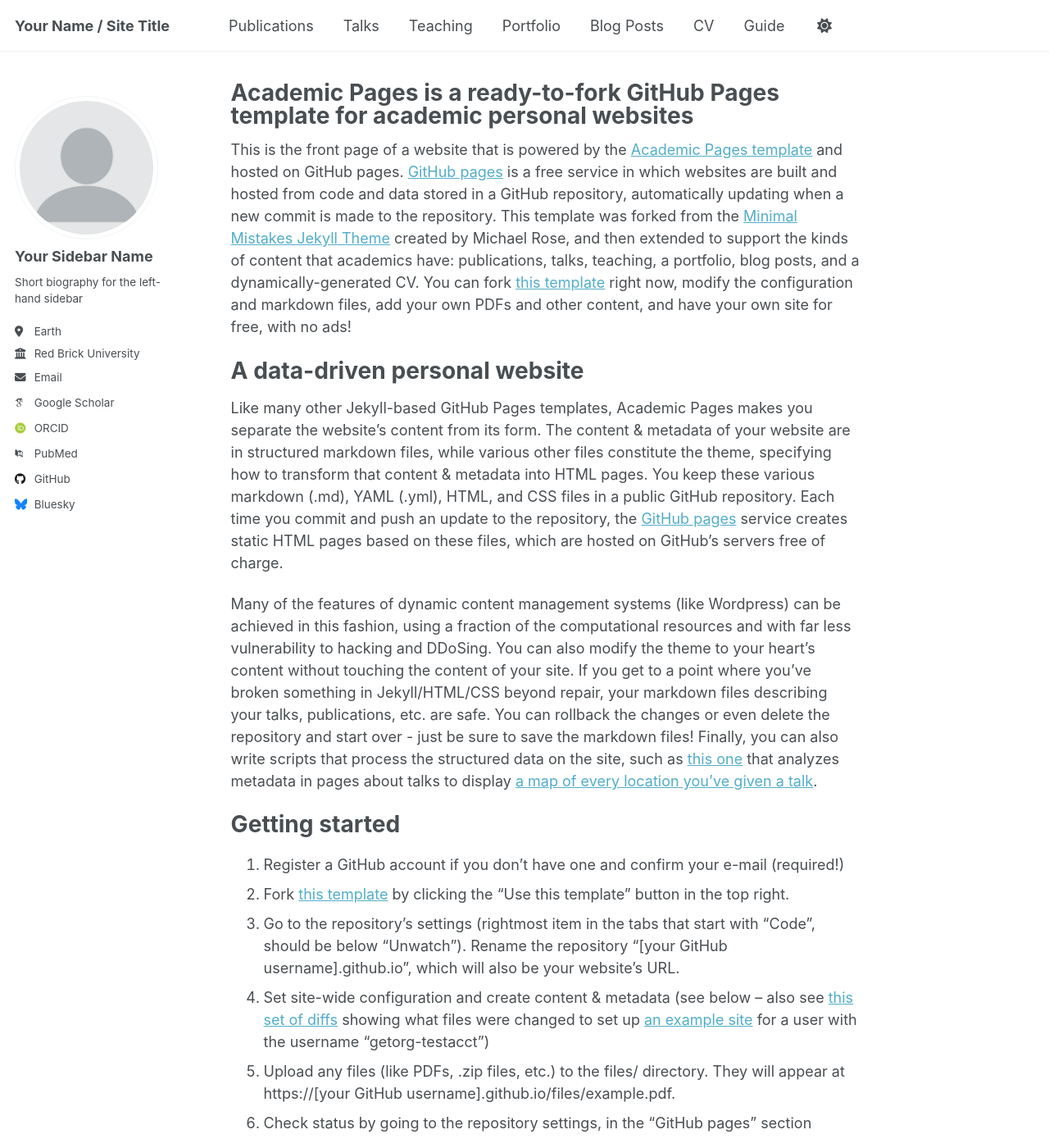
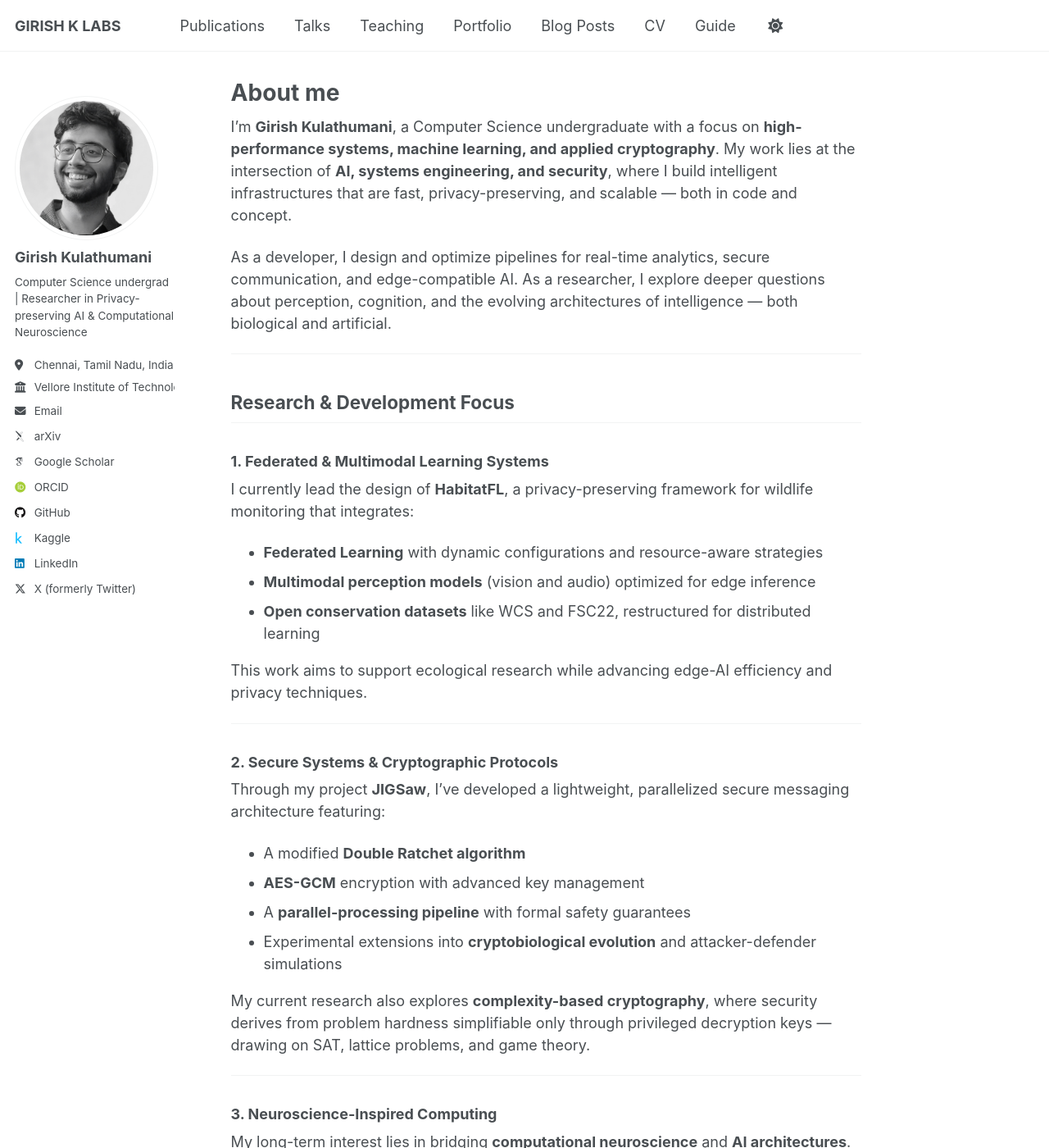
Before and after one commit to Girish-K01/girish-k01.github.io, a Jekyll site: the page built from _pages/about.md, in a window 1280 px wide and 1400 px high. Shown: the whole window at 82% size. Built offline with Jekyll 4.4.1, drawn with Linux system fonts in a browser that asks for light colours; some web fonts are replaced; some of the changed text lies outside the part shown.

Commit message:
basic changes to about.md and _config.yml

```diff
--- a/_config.yml
+++ b/_config.yml
@@ -9,35 +9,35 @@
 # Basic Site Settings
 locale                   : "en-US"
 site_theme               : "default"
-title                    : "Your Name / Site Title"
+title                    : "GIRISH K LABS"
 title_separator          : "-"
-name                     : &name "Your Name"
-description              : &description "personal description"
-url                      : https://academicpages.github.io # the base hostname & protocol for your site e.g. "https://[your GitHub username].github.io"
-baseurl                  : "" # the subpath of your site, e.g. "/blog"
-repository               : "academicpages/academicpages.github.io"
+name                     : &name "Girish K"
+description              : &description "Computer Science undergrad | Researcher in Privacy-preserving AI & Computational Neuroscience"
+url                      : "https://girish-k01.github.io"
+baseurl                  : ""
+repository               : "Girish-K01/girish-k01.github.io"
 
 # Site Author - The following control what appear as part of the author content on the side bar.
 #               If a field is blank the icon and link will not appear, otherwise it will be shown.
 #               Additional customization can be done by editing /_includes/author-profile.html
 author:
   # Biographic information
-  avatar           : "profile.png"
-  name             : "Your Sidebar Name"
+  avatar           : "profile_pic.jpg"
+  name             : "Girish Kulathumani"
   pronouns         : # example: "she/her"
-  bio              : "Short biography for the left-hand sidebar"
-  location         : "Earth"
-  employer         : "Red Brick University"
+  bio              : "Computer Science undergrad | Researcher in Privacy-preserving AI & Computational Neuroscience"
+  location         : "Chennai, Tamil Nadu, India"
+  employer         : "Vellore Institute of Technology"
   uri              : # URL
-  email            : "none@example.org"
+  email            : "girishkulathumani@gmail.com"
 
   # Academic websites
-  arxiv            : # URL - Update with the correct link to your profile
-  googlescholar    : "https://scholar.google.com/citations?user=PS_CX0AAAAAJ"
+  arxiv            : "https://arxiv.org/a/kulathumani_g_1.html"
+  googlescholar    : "https://scholar.google.com/citations?user=hOmai0UAAAAJ&hl=en"
   impactstory      : # URL
-  orcid            : "http://orcid.org/yourorcidurl"
+  orcid            : "https://orcid.org/0009-0003-9210-0999"
   semantic         : # URL
-  pubmed           : "https://www.ncbi.nlm.nih.gov/pubmed/?term=john+snow"
+  pubmed           : # URL
   researchgate     : # URL
   scopus           : # URL
 
@@ -45,12 +45,12 @@
   bitbucket        : # Username - Update with your username on the site
   codepen          : # Username
   dribbble         : # Username
-  github           : "academicpages"
-  kaggle           : # Username
+  github           : "Girish-K01" # Username - Update with your username on the site
+  kaggle           : "girishk49"
   stackoverflow    : # User number or user number and name (i.e., use "1" or "1/jeff-atwood")
 
   # Social media
-  bluesky          : "bsky.app" # Replace this with you Bluesky username
+  bluesky          : # Username
   facebook         : # Username
   flickr           : # Username
   foursquare       : # Username
@@ -59,7 +59,7 @@
   keybase          : # Username
   instagram        : # Username
   lastfm           : # Username
-  linkedin         : # Username
+  linkedin         : "girish-kulathumani"
   mastodon         : # URL
   medium           : # URL
   pinterest        : # Username
@@ -67,7 +67,7 @@
   steam            : # Username
   telegram         : # URL
   tumblr           : # Username
-  twitter          : # Username for X / Twitter
+  twitter          : "GK4913"
   vine             : # Username
   weibo            : # Username
   wikipedia        : # Username
@@ -92,7 +92,7 @@
 read_more                : "disabled" # if enabled, adds "Read more" links to excerpts
 talkmap_link             : false      #change to true to add link to talkmap on talks page
 comments:
-  provider               : # false (default), "disqus", "discourse", "facebook", "google-plus", "staticman", "custom"
+  provider               : "staticman"
   disqus:
     shortname            :
   discourse:
@@ -103,7 +103,7 @@
     colorscheme          : # "light" (default), "dark"
 staticman:
   allowedFields          : ['name', 'email', 'url', 'message']
-  branch                 : "gh-pages" # "master", "gh-pages"
+  branch                 : "master"
   commitMessage          : "New comment."
   filename               : comment-{@timestamp}
   format                 : "yml"
@@ -131,12 +131,12 @@
 
 # Social Sharing
 twitter:
-  username               : &twitter
+  username               : &twitter "GK4913"
 facebook:
   username               :
   app_id                 :
   publisher              :
-og_image                 :  # Open Graph/Twitter default site image
+og_image                 : "og_image.png"
 # For specifying social profiles
 # - https://developers.google.com/structured-data/customize/social-profiles
 social:
@@ -147,9 +147,9 @@
 
 # Analytics
 analytics:
-  provider               :  "false" # false (default), "google", "google-universal", "google-analytics-4", "custom"
+  provider: "google-analytics-4"
   google:
-    tracking_id          :
+    tracking_id: "G-PZ8254RK67"
 
 
 # Reading Files
--- a/_pages/about.md
+++ b/_pages/about.md
@@ -1,49 +1,95 @@
 ---
 permalink: /
-title: "Academic Pages is a ready-to-fork GitHub Pages template for academic personal websites"
+title: "About me"
 author_profile: true
 redirect_from:
   - /about/
   - /about.html
 ---
+I’m **Girish Kulathumani**, a Computer Science undergraduate with a focus on **high-performance systems, machine learning, and applied cryptography**. My work lies at the intersection of **AI, systems engineering, and security**, where I build intelligent infrastructures that are fast, privacy-preserving, and scalable — both in code and concept.
 
-This is the front page of a website that is powered by the [Academic Pages template](https://github.com/academicpages/academicpages.github.io) and hosted on GitHub pages. [GitHub pages](https://pages.github.com) is a free service in which websites are built and hosted from code and data stored in a GitHub repository, automatically updating when a new commit is made to the repository. This template was forked from the [Minimal Mistakes Jekyll Theme](https://mmistakes.github.io/minimal-mistakes/) created by Michael Rose, and then extended to support the kinds of content that academics have: publications, talks, teaching, a portfolio, blog posts, and a dynamically-generated CV. You can fork [this template](https://github.com/academicpages/academicpages.github.io) right now, modify the configuration and markdown files, add your own PDFs and other content, and have your own site for free, with no ads!
+As a developer, I design and optimize pipelines for real-time analytics, secure communication, and edge-compatible AI. As a researcher, I explore deeper questions about perception, cognition, and the evolving architectures of intelligence — both biological and artificial.
 
-A data-driven personal website
-======
-Like many other Jekyll-based GitHub Pages templates, Academic Pages makes you separate the website's content from its form. The content & metadata of your website are in structured markdown files, while various other files constitute the theme, specifying how to transform that content & metadata into HTML pages. You keep these various markdown (.md), YAML (.yml), HTML, and CSS files in a public GitHub repository. Each time you commit and push an update to the repository, the [GitHub pages](https://pages.github.com/) service creates static HTML pages based on these files, which are hosted on GitHub's servers free of charge.
+---
 
-Many of the features of dynamic content management systems (like Wordpress) can be achieved in this fashion, using a fraction of the computational resources and with far less vulnerability to hacking and DDoSing. You can also modify the theme to your heart's content without touching the content of your site. If you get to a point where you've broken something in Jekyll/HTML/CSS beyond repair, your markdown files describing your talks, publications, etc. are safe. You can rollback the changes or even delete the repository and start over - just be sure to save the markdown files! Finally, you can also write scripts that process the structured data on the site, such as [this one](https://github.com/academicpages/academicpages.github.io/blob/master/talkmap.ipynb) that analyzes metadata in pages about talks to display [a map of every location you've given a talk](https://academicpages.github.io/talkmap.html).
+## Research & Development Focus
 
-Getting started
-======
-1. Register a GitHub account if you don't have one and confirm your e-mail (required!)
-1. Fork [this template](https://github.com/academicpages/academicpages.github.io) by clicking the "Use this template" button in the top right.
-1. Go to the repository's settings (rightmost item in the tabs that start with "Code", should be below "Unwatch"). Rename the repository "[your GitHub username].github.io", which will also be your website's URL.
-1. Set site-wide configuration and create content & metadata (see below -- also see [this set of diffs](http://archive.is/3TPas) showing what files were changed to set up [an example site](https://getorg-testacct.github.io) for a user with the username "getorg-testacct")
-1. Upload any files (like PDFs, .zip files, etc.) to the files/ directory. They will appear at https://[your GitHub username].github.io/files/example.pdf.
-1. Check status by going to the repository settings, in the "GitHub pages" section
+### 1. **Federated & Multimodal Learning Systems**
+I currently lead the design of **HabitatFL**, a privacy-preserving framework for wildlife monitoring that integrates:
+- **Federated Learning** with dynamic configurations and resource-aware strategies
+- **Multimodal perception models** (vision and audio) optimized for edge inference
+- **Open conservation datasets** like WCS and FSC22, restructured for distributed learning
 
-Site-wide configuration
-------
-The main configuration file for the site is in the base directory in [_config.yml](https://github.com/academicpages/academicpages.github.io/blob/master/_config.yml), which defines the content in the sidebars and other site-wide features. You will need to replace the default variables with ones about yourself and your site's github repository. The configuration file for the top menu is in [_data/navigation.yml](https://github.com/academicpages/academicpages.github.io/blob/master/_data/navigation.yml). For example, if you don't have a portfolio or blog posts, you can remove those items from that navigation.yml file to remove them from the header.
+This work aims to support ecological research while advancing edge-AI efficiency and privacy techniques.
 
-Create content & metadata
-------
-For site content, there is one markdown file for each type of content, which are stored in directories like _publications, _talks, _posts, _teaching, or _pages. For example, each talk is a markdown file in the [_talks directory](https://github.com/academicpages/academicpages.github.io/tree/master/_talks). At the top of each markdown file is structured data in YAML about the talk, which the theme will parse to do lots of cool stuff. The same structured data about a talk is used to generate the list of talks on the [Talks page](https://academicpages.github.io/talks), each [individual page](https://academicpages.github.io/talks/2012-03-01-talk-1) for specific talks, the talks section for the [CV page](https://academicpages.github.io/cv), and the [map of places you've given a talk](https://academicpages.github.io/talkmap.html) (if you run this [python file](https://github.com/academicpages/academicpages.github.io/blob/master/talkmap.py) or [Jupyter notebook](https://github.com/academicpages/academicpages.github.io/blob/master/talkmap.ipynb), which creates the HTML for the map based on the contents of the _talks directory).
+---
 
-**Markdown generator**
+### 2. **Secure Systems & Cryptographic Protocols**
+Through my project **JIGSaw**, I’ve developed a lightweight, parallelized secure messaging architecture featuring:
+- A modified **Double Ratchet algorithm**
+- **AES-GCM** encryption with advanced key management
+- A **parallel-processing pipeline** with formal safety guarantees
+- Experimental extensions into **cryptobiological evolution** and attacker-defender simulations
 
-The repository includes [a set of Jupyter notebooks](https://github.com/academicpages/academicpages.github.io/tree/master/markdown_generator
-) that converts a CSV containing structured data about talks or presentations into individual markdown files that will be properly formatted for the Academic Pages template. The sample CSVs in that directory are the ones I used to create my own personal website at stuartgeiger.com. My usual workflow is that I keep a spreadsheet of my publications and talks, then run the code in these notebooks to generate the markdown files, then commit and push them to the GitHub repository.
+My current research also explores **complexity-based cryptography**, where security derives from problem hardness simplifiable only through privileged decryption keys — drawing on SAT, lattice problems, and game theory.
 
-How to edit your site's GitHub repository
-------
-Many people use a git client to create files on their local computer and then push them to GitHub's servers. If you are not familiar with git, you can directly edit these configuration and markdown files directly in the github.com interface. Navigate to a file (like [this one](https://github.com/academicpages/academicpages.github.io/blob/master/_talks/2012-03-01-talk-1.md) and click the pencil icon in the top right of the content preview (to the right of the "Raw | Blame | History" buttons). You can delete a file by clicking the trashcan icon to the right of the pencil icon. You can also create new files or upload files by navigating to a directory and clicking the "Create new file" or "Upload files" buttons.
+---
 
-Example: editing a markdown file for a talk
-![Editing a markdown file for a talk](/images/editing-talk.png)
+### 3. **Neuroscience-Inspired Computing**
+My long-term interest lies in bridging **computational neuroscience** and **AI architectures**. I’m actively exploring:
+- **Brain decoding models** for perception reconstruction
+- **Recursive Perception Architectures**, a novel cognitive engine that can rewrite its own perceptual rules
+- **Meta-creative AI systems** capable of redefining their aesthetic frameworks, inspired by human creativity and abstraction hierarchies
 
-For more info
-------
-More info about configuring Academic Pages can be found in [the guide](https://academicpages.github.io/markdown/), the [growing wiki](https://github.com/academicpages/academicpages.github.io/wiki), and you can always [ask a question on GitHub](https://github.com/academicpages/academicpages.github.io/discussions). The [guides for the Minimal Mistakes theme](https://mmistakes.github.io/minimal-mistakes/docs/configuration/) (which this theme was forked from) might also be helpful.
+I regularly write and publish insights on these themes through my research blog, [GreyLattice](https://greylattice.substack.com).
+
+---
+
+## Philosophy of Work
+
+I approach systems as evolving, interpretable structures — not just codebases. Whether it's optimizing neural inference on GPUs or designing algorithms that adapt like biological entities, I care about **clarity, modularity, and theoretical rigor**.
+
+> *"Code should not only execute well — it should think clearly."*
+
+This mindset has led me to develop tools and frameworks that are both technically sound and conceptually grounded.
+
+---
+
+## Academic Background
+
+- **B.Tech in Computer Science and Engineering**
+  *Vellore Institute of Technology, Chennai*
+  *(Graduating: [Your Year])*
+
+- **Independent Research Focus:**
+  - Federated Learning & Edge AI
+  - Cryptographic Protocol Design
+  - Computational Neuroscience & Brain-Computer Interfaces
+  - Meta-architectures for AI and Creativity
+
+---
+
+## Current Goals
+
+I am actively looking to:
+- Collaborate on **research-driven development projects**
+- Contribute to **labs or open-source initiatives** in edge intelligence, secure systems, or computational neuroscience
+- Engage with teams that value both **engineering precision** and **conceptual depth**
+
+I am also seeking **research internships**, co-authoring opportunities, or industry-aligned academic partnerships where I can grow as both a developer and an experimental thinker.
+
+---
+
+## Connect with Me
+
+- 🌐 Portfolio: [girishklabs.com](https://www.girishklabs.com)
+- ✍️ Blog: [GreyLattice](https://greylattice.substack.com)
+- 💼 LinkedIn: [Girish Kulathumani](https://linkedin.com/in/girish-kulathumani-1ab87424a)
+- 🐙 GitHub: [@gk4913](https://github.com/gk4913)
+- 📬 Email: `girish.kulathumani@gmail.com`
+
+---
+
+> *"I aim to build systems that perceive, protect, and evolve — while asking deeper questions about what intelligence, security, and understanding truly mean."*
+
+---
```
Also changed, not shown: images/og_image.png (added), images/profile_pic.jpg (added).
